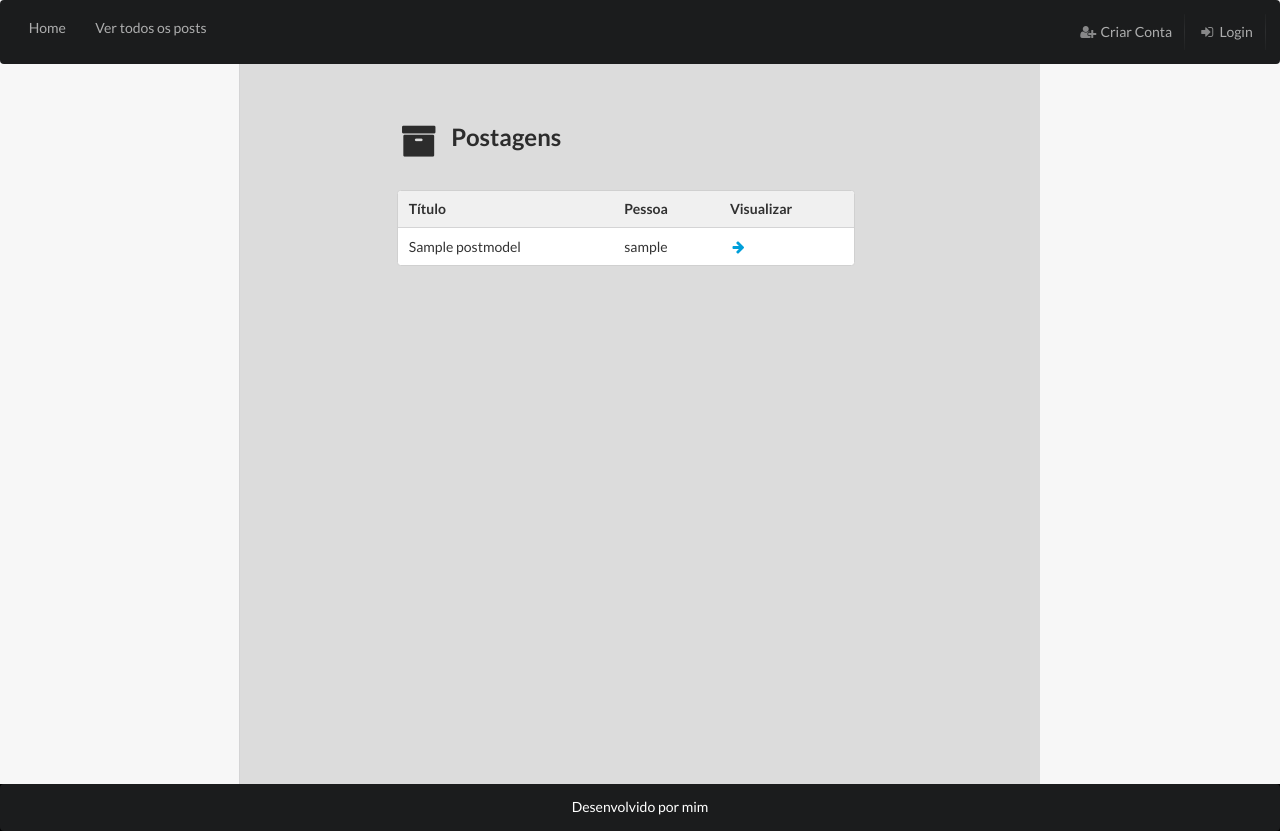
After one commit to brunowber/game_blog, a Django app: page /postagens/ in a window 1280 px wide. The commit adds this page. Run offline with Django 3.2, Linux system fonts and the light colour scheme; tables that the repository leaves empty hold one stand-in row (values such as "Sample post").

Commit message:
List view criada e curtir postagens funcionando

```diff
--- a/gameapp/forms/post_forms.py
+++ b/gameapp/forms/post_forms.py
@@ -11,7 +11,7 @@ class PostForm(forms.ModelForm):
     class Meta:
         model = PostModel
         fields = "__all__"
-        exclude = ['curtir', 'usuario']
+        exclude = ['curtir', 'usuario', 'curtidas']
 
     def save(self, commit=True):
         post = super(PostForm, self).save(commit=False)
--- a/gameapp/models/curtir_model.py
+++ b/gameapp/models/curtir_model.py
@@ -2,14 +2,12 @@
 """Model de curtidas"""
 
 from django.db import models
-from gameapp.models import UsuarioModel
 from gameapp.models import ComentarioModel
 
 
 class CurtirModel(models.Model):
 
-    usuario = models.ForeignKey(UsuarioModel)
-    comententario = models.ForeignKey(ComentarioModel)
+    coment = models.ForeignKey(ComentarioModel)
 
     class Meta:
         app_label = "gameapp"
--- a/gameapp/models/usuario_model.py
+++ b/gameapp/models/usuario_model.py
@@ -3,10 +3,12 @@
 
 from django.db import models
 from django.contrib.auth.models import User
+# from curtir_model import CurtirModel
 
 
 class UsuarioModel(User):
     jogo = models.CharField(max_length=20, default=None)
+    # curtidas = models.ManyToManyField(CurtirModel)
 
     class Meta:
         app_label = "gameapp"
--- a/gameapp/templates/base.html
+++ b/gameapp/templates/base.html
@@ -18,8 +18,8 @@
                 Criar Postagem
             </a>
         {% endif %}
-            <a class="item">
-                Friends
+            <a href="{% url 'gameapp:postagens' %}" class="item">
+                Ver todos os posts
             </a>
             <div class="direita">
                 {% if user.is_authenticated %}
@@ -36,9 +36,12 @@
     </div>
 </header>
 
-<article class="cor">
+<article class="ui internally celled grid">
+<div class="three wide column"></div>
+<div class="ten wide column cor">
     {% block content %}
     {% endblock %}
+</div>
 </article>
 <footer>
     <div class="ui inverted segment">
--- /dev/null
+++ b/gameapp/templates/todas_postagens.html
@@ -0,0 +1,42 @@
+{% extends "base.html" %}
+
+{% block title %} GameBlog  {% endblock %}
+
+{% block content %}
+
+    <div class='ui grid form' style="padding-top: 50px;">
+    <div class='row'>
+        <div class='three wide column'>
+        </div>
+        <div class='ten wide column'>
+            <h2 class='ui header'>
+                <i class="archive icon"></i>Postagens
+
+            </h2>
+            <div class="ui fluid form margem">
+                <table class="ui table">
+                    <thead>
+                    <tr>
+                        <th>Título</th>
+                        <th>Pessoa</th>
+                        <th>Visualizar</th>
+                    </tr>
+                    </thead>
+                    <tbody>
+                    {% for post in object_list %}
+                    <tr>
+                        <td>{{ post.titulo }}</td>
+                        <td>{{ post.usuario }}</td>
+                        <td><a href="{% url 'gameapp:ver-post' post.id %}"><i class="arrow right icon"></i></a></td>
+                    </tr>
+                    {% endfor %}
+
+                    </tbody>
+                </table>
+
+            </div>
+        </div>
+    </div>
+</div>
+
+{% endblock %}
--- a/gameapp/urls.py
+++ b/gameapp/urls.py
@@ -3,11 +3,12 @@ from gameapp import views
 from django.conf.urls import url
 from django.contrib.auth import views as auth_views
 from gameapp.views.usuario_view import CadastraUsuario, Login, Perfil
-from gameapp.views.post_view import CadastraPost, CadastraComentario, VerPost, Like
+from gameapp.views.post_view import CadastraPost, CadastraComentario, VerPost, Like, LikePost, PostagemListarViews
 
 
 urlpatterns = [
     url(r'^$', views.index, name='index'),
+    url(r'^postagens/$', PostagemListarViews.as_view(), name='postagens'),
     url(r'^cad_usuario/$', CadastraUsuario.as_view(), name='cadastro-usuario'),
     url(r'^edita_usuario/(?P<identificador>\d+)/$', CadastraUsuario.as_view(), name='edita-usuario'),
 
@@ -25,4 +26,5 @@ urlpatterns = [
     url(r'^ver_post/(?P<identificador>\d+)/$', VerPost.as_view(), name='ver-post'),
     url(r'^ver_post/(?P<identificador>\d+)/$', VerPost.as_view(), name='cadastrar-comentario'),
     url(r'^curtir/(?P<identificador>\d+)/$', Like.as_view(), name='curtir-comentario'),
+    url(r'^curtir_post/(?P<identificador>\d+)/$', LikePost.as_view(), name='curtir-post'),
 ]
--- a/gameapp/views/index.py
+++ b/gameapp/views/index.py
@@ -1,3 +1,4 @@
+# coding=utf-8
 from django.shortcuts import render
 from gameapp.models.post_model import PostModel
 
@@ -7,6 +8,7 @@ def index(request):
 
     context_dict = {}
     posts = PostModel.objects.all()
+    posts = posts.order_by('-pk')[:20]
     context_dict['posts'] = posts
 
     return render(request, template, context_dict)
--- a/gameapp/views/post_view.py
+++ b/gameapp/views/post_view.py
@@ -2,13 +2,14 @@
 
 from django.shortcuts import render, redirect
 from django.views import View
+from django.views.generic import ListView
+
 from gameapp.models.post_model import PostModel
 from gameapp.models.usuario_model import UsuarioModel
 from gameapp.models.comentario_model import ComentarioModel
 from gameapp.models.curtir_model import CurtirModel
 from gameapp.forms.post_forms import PostForm, PostEditForm
 from gameapp.forms.comentario_forms import ComentarioForm
-
 
 
 class CadastraPost(View):
@@ -25,6 +26,7 @@ class CadastraPost(View):
         """Envia para o banco os Posts criados ou editados"""
 
         form = PostForm(request.POST)
+        print form.is_valid()
         if form.is_valid():
             post = form.save(commit=False)
             post.usuario = UsuarioModel.objects.get(pk=identificador)
@@ -95,14 +97,70 @@ class VerPost(View):
 
 
 class Like(View):
+    template = 'ver_post.html'
 
     def get(self, request, identificador=None):
-        user = UsuarioModel.objects.get(pk=request.user.id)
+        context_dict = {}
+        post = PostModel.objects.get(pk=identificador)
+        context_dict['post'] = post
+        comentarios = ComentarioModel.objects.filter(post=identificador)
+        context_dict['comentarios'] = comentarios
+        form = ComentarioForm()
+        context_dict['comentar'] = form
+
+        return render(request, self.template, context_dict, {'form': form})
+
+    def post(self, request, identificador=None):
         comentario = ComentarioModel.objects.get(pk=identificador)
         comentario.like += 1
         comentario.save()
-        print comentario
-        curtida = CurtirModel.objects.create(usuario=user, comententario=comentario)
+        curtida = CurtirModel.objects.create(coment=comentario)
         curtida.save()
 
-        return redirect('/')
+        context_dict = {}
+        print comentario.post_id
+        post = PostModel.objects.get(pk=comentario.post.id)
+        context_dict['post'] = post
+        comentarios = ComentarioModel.objects.filter(post=comentario.post.id)
+        context_dict['comentarios'] = comentarios
+        form = ComentarioForm()
+        context_dict['comentar'] = form
+        return render(request, self.template, context_dict, {'form': form})
+
+
+class LikePost(View):
+    template = 'ver_post.html'
+
+    def get(self, request, identificador=None):
+        context_dict = {}
+        post = PostModel.objects.get(pk=identificador)
+        context_dict['post'] = post
+        comentarios = ComentarioModel.objects.filter(post=identificador)
+        context_dict['comentarios'] = comentarios
+        form = ComentarioForm()
+        context_dict['comentar'] = form
+
+        return render(request, self.template, context_dict, {'form': form})
+
+    def post(self, request, identificador=None):
+        post = PostModel.objects.get(pk=identificador)
+        post.curtidas += 1
+        post.save()
+        # curtida = CurtirModel.objects.create(usuario=user, comententario=comentario)
+
+        context_dict = {'post': post}
+        comentarios = ComentarioModel.objects.filter(post=identificador)
+        context_dict['comentarios'] = comentarios
+        form = ComentarioForm()
+        context_dict['comentar'] = form
+        return render(request, self.template, context_dict, {'form': form})
+
+
+class PostagemListarViews(ListView):
+    """Classe genérica de view de listagem dos posts"""
+
+    template_name = 'todas_postagens.html'
+
+    def get_queryset(self):
+        """Método de definição de queryset"""
+        return PostModel.objects.all().order_by('-pk')
```
Also changed, not shown: gameapp/templates/ver_post.html (+22 -9 lines).
